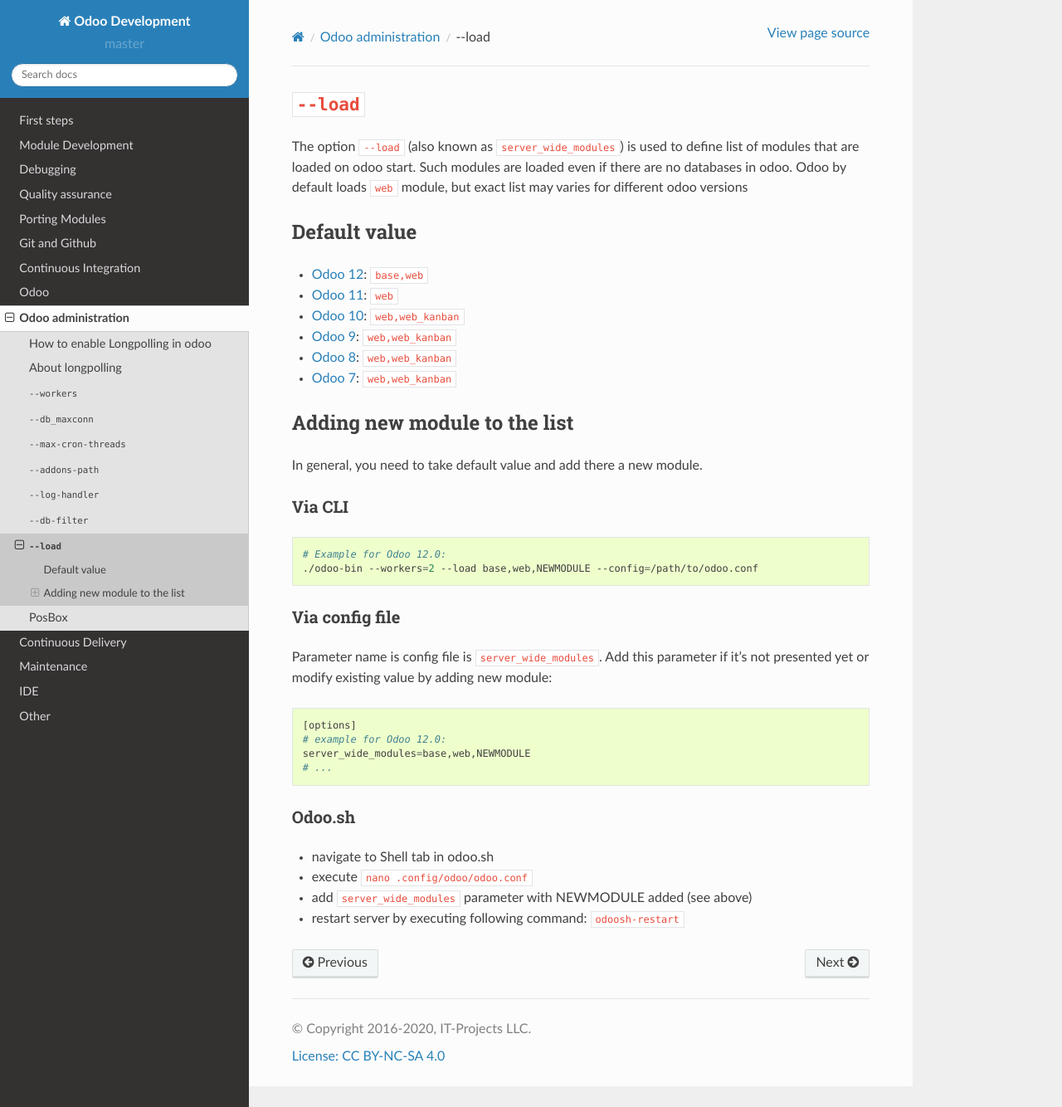
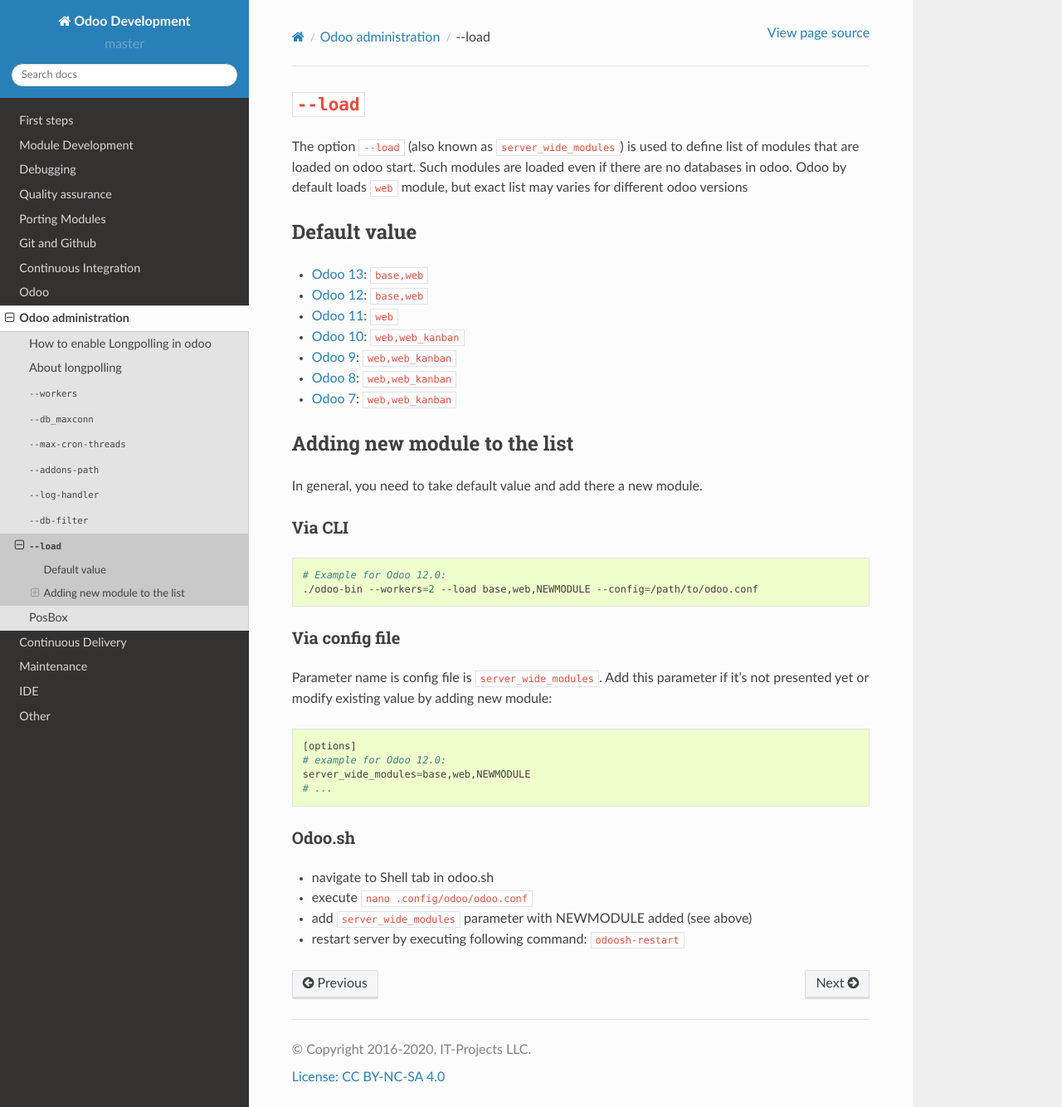
Before and after one commit to itpp-labs/odoo-development, a Sphinx documentation site: the page built from docs/admin/server_wide_modules.rst, in a window 1280 px wide and 1334 px high. Shown: the whole window at 83% size. Built offline with Sphinx 7.4.7 and the Read the Docs theme 2.0.0, drawn with Linux system fonts in a browser that asks for light colours.

Commit message:
Update server_wide_modules.rst

```diff
--- a/docs/admin/server_wide_modules.rst
+++ b/docs/admin/server_wide_modules.rst
@@ -7,6 +7,7 @@
 Default value
 =============
 
+* `Odoo 13 <https://github.com/odoo/odoo/blob/f080964694c01a79c52e05c0ceb42c18d4c77df5/odoo/tools/config.py#L126>`__: ``base,web``
 * `Odoo 12 <https://github.com/odoo/odoo/blob/95b4f2ab4b5698ab3a28c9c35ac8da6fb6def983/odoo/tools/config.py#L120>`__: ``base,web``
 * `Odoo 11 <https://github.com/odoo/odoo/blob/717f4583949219c346c87c390fbc336b4f31571c/odoo/tools/config.py#L119>`__: ``web``
 * `Odoo 10 <https://github.com/odoo/odoo/blob/80d363cd31ec56b72e38e02571285349b60e428e/odoo/tools/config.py#L114>`__: ``web,web_kanban``
```
